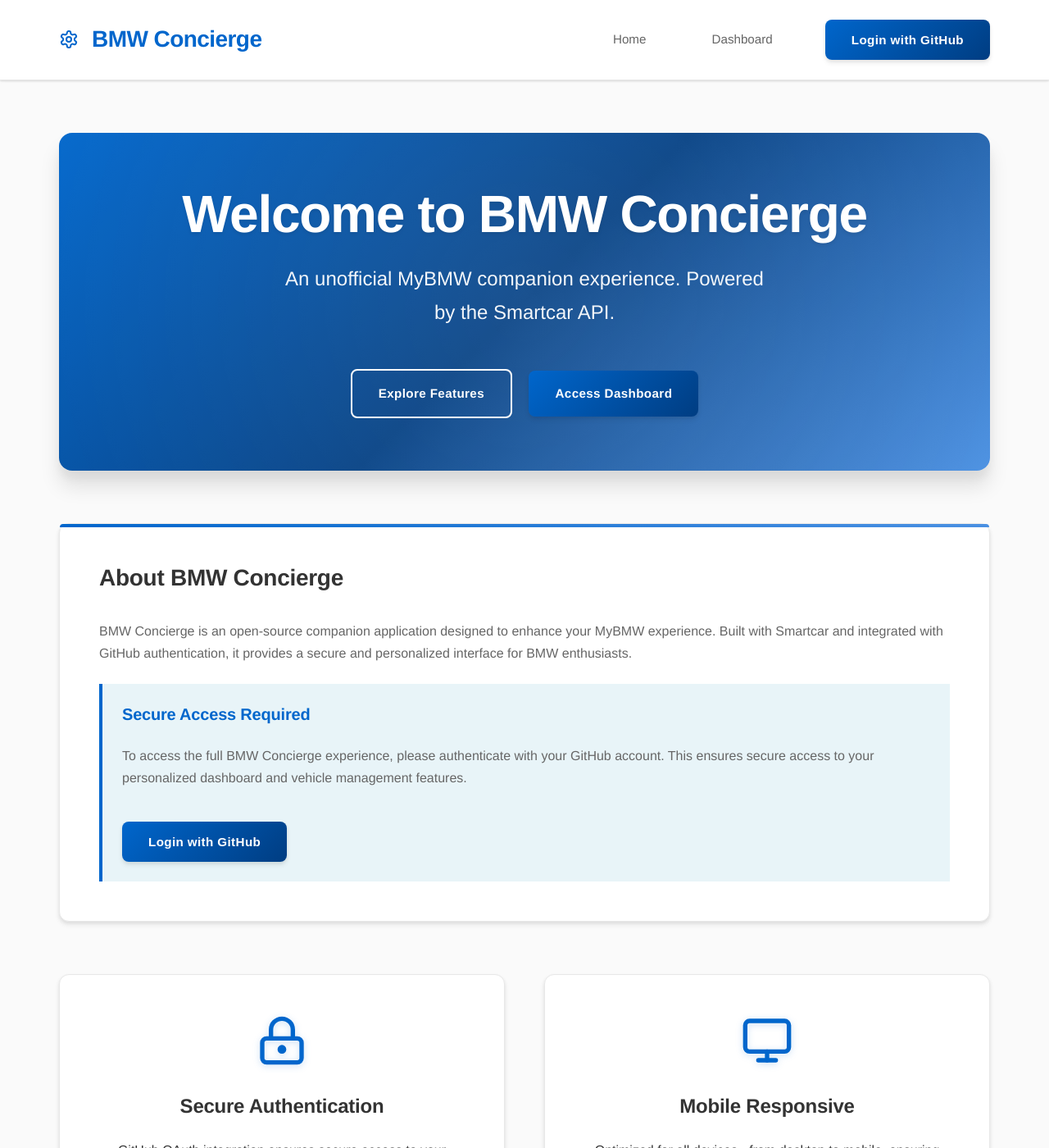
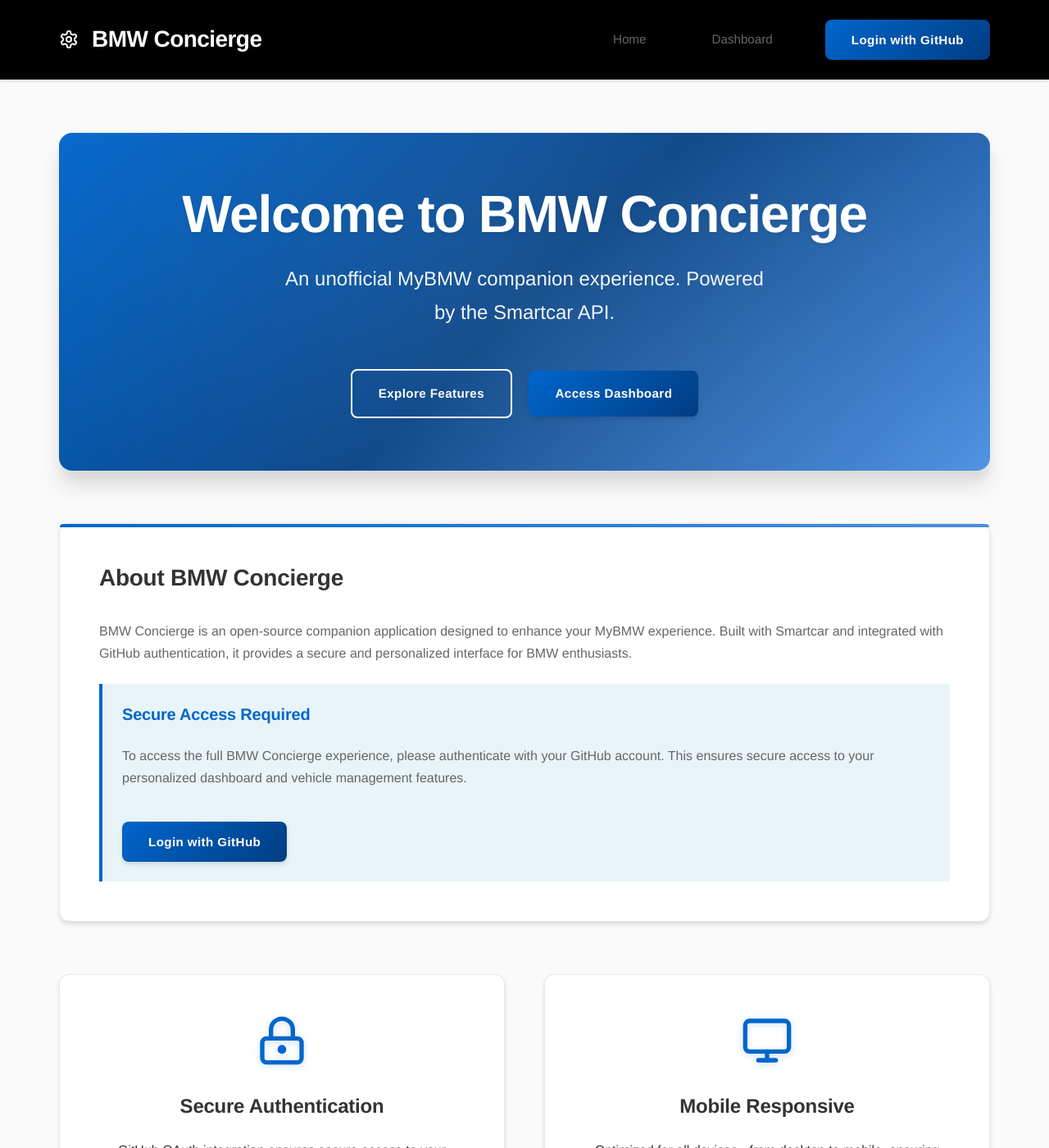
Before and after one commit to chatala1/BMW-Concierge, a Jekyll site: the page built from index.html, in a window 1280 px wide and 1400 px high. Shown: the whole window at 82% size. Built offline with Jekyll 4.4.1, drawn with Linux system fonts in a browser that asks for light colours.

Commit message:
Update style.css

```diff
--- a/assets/css/style.css
+++ b/assets/css/style.css
@@ -72,7 +72,7 @@
 
 /* Header and Navigation */
 .site-header {
-    background: var(--bmw-white);
+    background: var(--bmw-black);
     border-bottom: 1px solid var(--bmw-light-gray);
     box-shadow: var(--shadow-sm);
     position: sticky;
@@ -102,7 +102,7 @@
     gap: var(--spacing-sm);
     font-size: 1.75rem;
     font-weight: var(--font-weight-bold);
-    color: var(--bmw-blue);
+    color: var(--bmw-white);
     text-decoration: none;
     transition: all var(--transition-base);
     letter-spacing: -0.02em;
```
